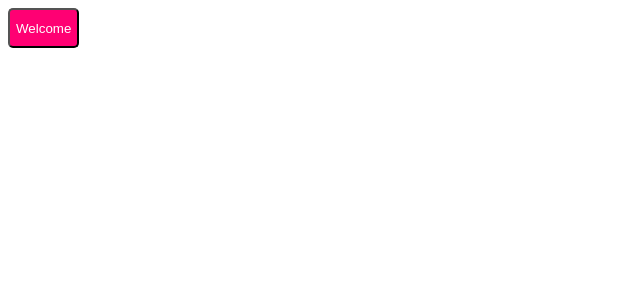
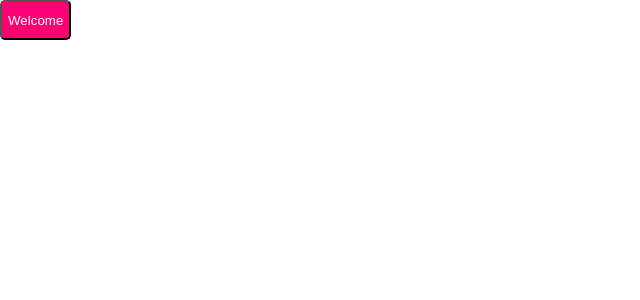
Before and after one commit to archana-cs/MXM, a React (Create React App) app: page / in a window 1280 px wide. Shown: the top 300 px of the page, without its empty margins (0-640 px from the left). Built offline with nearby package versions, Linux system fonts and the light colour scheme.

Commit message:
StyleGuide: Implementation for common CSS.
Review: Vidit

```diff
--- a/src/components/App.js
+++ b/src/components/App.js
@@ -1,3 +1,4 @@
+import '../styleguide/_genericCSS.scss';
 import React, { Component } from 'react';
 import Button from './Button/Button';
 
--- /dev/null
+++ b/src/styleguide/_genericCSS.scss
@@ -0,0 +1,7 @@
+/*
+  This file imports the genericCSS in specific order which has to be included in the app.js file
+*/
+
+@import "generic";
+@import "elements";
+@import "objects";
```
